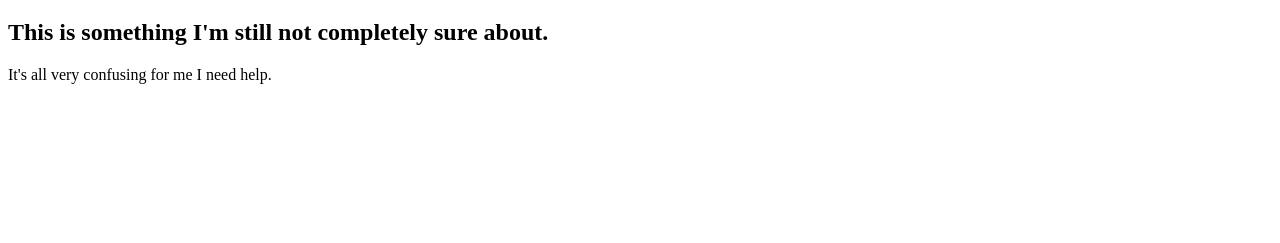
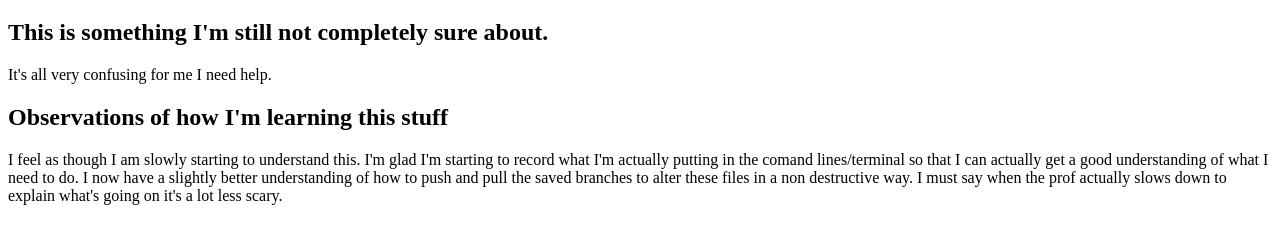
Before and after one commit to EquanoxDragon/week_four_review, a plain HTML site: page index.html in a window 1280 px wide. Shown: the part 61-304 px from the top of the page. Drawn offline with Linux system fonts and the light colour scheme.

Commit message:
put in new info

```diff
--- a/index.html
+++ b/index.html
@@ -12,6 +12,10 @@
 		<p> It's all very confusing for me I need help. </p>
 	</section>
 
+	<section id="team-member-1">
+		<h2> Observations of how I'm learning this stuff </h2>
+		<p> I feel as though I am slowly starting to understand this. I'm glad I'm starting to record what I'm actually putting in the comand lines/terminal so that I can actually get a good understanding of what I need to do. I now have a slightly better understanding of how to push and pull the saved branches to alter these files in a non destructive way. I must say when the prof actually slows down to explain what's going on it's a lot less scary. </p>
+		</section>
 
 </body>
 </html>
```
Also changed, not shown: 6 other files.
